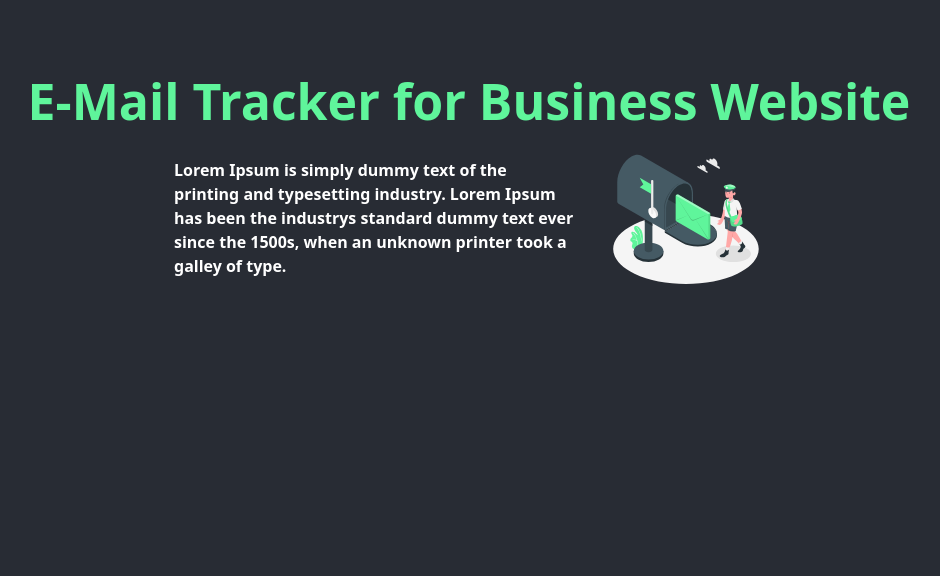
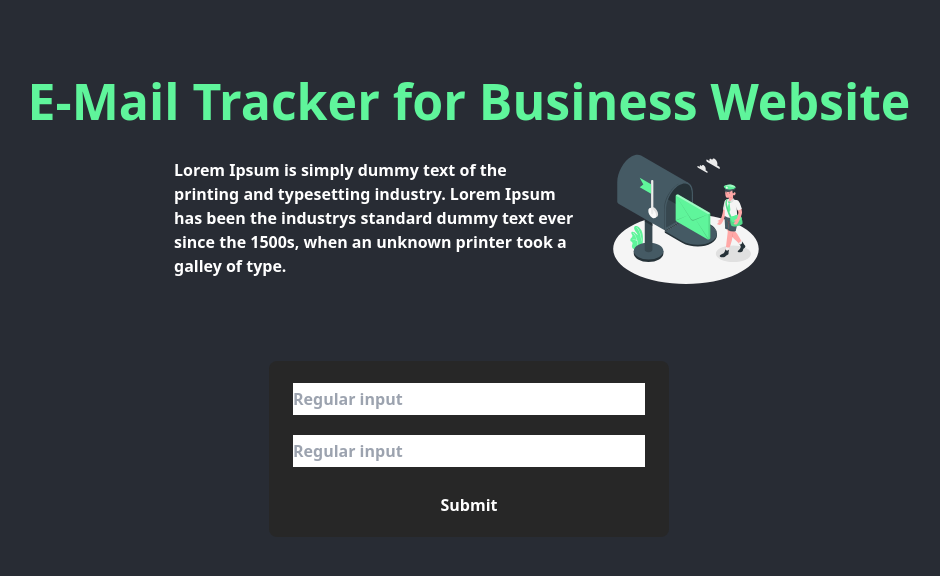
Before and after one commit to fport/spacez-link, a Next.js app: page / in a window 1280 px wide. Shown: the top 576 px of the page, without its empty margins (171-1111 px from the left). Built offline with nearby package versions, Linux system fonts and the light colour scheme.

Commit message:
:pushpin: feat: adds info && result component
feat: adds info && result component

```diff
--- /dev/null
+++ b/components/info/index.js
@@ -0,0 +1,22 @@
+import React from 'react';
+import styles from './index.module.css';
+
+export default function Info() {
+  return (
+    <div className={styles.container}>
+      <div className={styles.content}>
+        <input
+          className={styles.contentInput}
+          type="text"
+          placeholder="Regular input"
+        />
+        <input
+          className={styles.contentInput}
+          type="password"
+          placeholder="Regular input"
+        />
+        <button className={styles.btn}>Submit</button>
+      </div>
+    </div>
+  );
+}
--- /dev/null
+++ b/components/info/index.module.css
@@ -0,0 +1,16 @@
+.container {
+    @apply flex flex-col items-center justify-center mt-64 w-full;
+}
+
+.content {
+    @apply flex items-center justify-start flex-col w-full text-gray bg-gray w-400 p-large rounded-2xl;
+}
+
+.contentInput {
+    @apply w-full h-32 flex my-10 max-w-400 border-0;
+}
+
+.btn {
+    @apply text-white p-8 w-200 mt-8;
+
+}
--- /dev/null
+++ b/components/result/index.js
@@ -0,0 +1,13 @@
+import React from 'react';
+import styles from './index.module.css';
+
+export default function Info() {
+  return (
+    <div className={styles.container}>
+      <div className={styles.content}>
+        <div>http://www.heroku.com/api/furkanportakalx/submit</div>
+        <button className={styles.btn}>Get Document</button>
+      </div>
+    </div>
+  );
+}
--- /dev/null
+++ b/components/result/index.module.css
@@ -0,0 +1,16 @@
+.container {
+    @apply flex flex-col items-center justify-center mt-64 w-full;
+}
+
+.content {
+    @apply flex items-center justify-start flex-col w-full text-gray bg-gray w-400 p-large rounded-2xl;
+}
+
+.contentInput {
+    @apply w-full h-32 flex my-10 max-w-400 border-0;
+}
+
+.btn {
+    @apply text-white p-8 w-200 mt-8;
+
+}
--- a/components/seo/index.js
+++ b/components/seo/index.js
@@ -11,7 +11,7 @@ export default function Seo({ title }) {
         content="width=device-width, initial-scale=1, shrink-to-fit=no"
       />
       <link rel="icon" href="/kodizim.ico" />
-      <title>Kodizim - {title}</title>
+      <title>Space⚡ - {title}</title>
       <meta name="description" content="Kodizm - İzini Koda Bırak" />
       <meta name="yandex-verification" content="6adff61af2926794" />
       <meta name="twitter:card" content="summary" />
--- a/pages/index.js
+++ b/pages/index.js
@@ -1,14 +1,18 @@
-import React from 'react';
+import React, { useState } from 'react';
 import Layout from '@c/layout';
 import Seo from '@c/seo';
 import Hero from '@c/hero';
+import Info from '@c/info';
+import Result from '@c/result';
 
 function LandingPage() {
+  const [screen, setScreen] = useState(1);
   return (
     <>
       <Layout>
         <Seo title="Hakkımızda" />
         <Hero />
+        {screen === 1 ? <Info /> : <Result />}
       </Layout>
     </>
   );
--- a/styles/globals.css
+++ b/styles/globals.css
@@ -11,8 +11,8 @@
   --success-color: #00c48c;
   --info-color: #f4f6f9;
   --light-color: #f4f6f9;
-  --gray-color: #37474F;
-  --bacground-color: #272727;
+  --gray-color: #272727;
+  --background-color: #272727;
   --white: #fff;
 }
 
--- a/tailwind.config.js
+++ b/tailwind.config.js
@@ -11,11 +11,17 @@ module.exports = {
       xl: '1280px',
       xxl: '1536px',
     },
+    width: {
+      200: '200px',
+      400: '400px',
+      full: '100%',
+    },
     maxWidth: {
       '1/4': '25%',
       '1/2': '50%',
       '3/4': '75%',
       400: '400px',
+      200: '200px',
       full: '100%',
       max: 'max-content',
     },
@@ -29,7 +35,7 @@ module.exports = {
       info: 'var(--info-color)',
       light: 'var(--light-color)',
       gray: 'var(--gray-color)',
-      discord: 'var(--discord-color)',
+      background: 'var(--background-color)',
       white: 'var(--white)',
     },
     borderRadius: {
@@ -39,7 +45,7 @@ module.exports = {
       md: '0.375rem',
       lg: '0.5rem',
       xl: '0.75rem',
-      '2xl': '30px',
+      '2xl': '8px',
       '3xl': '50px',
       full: '9999px',
     },
```
